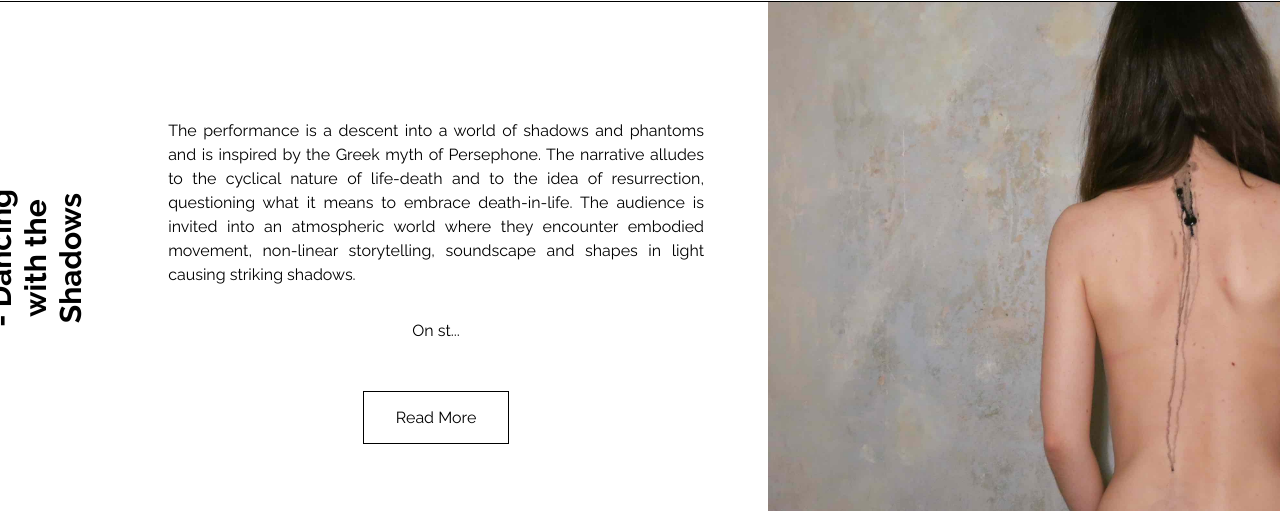
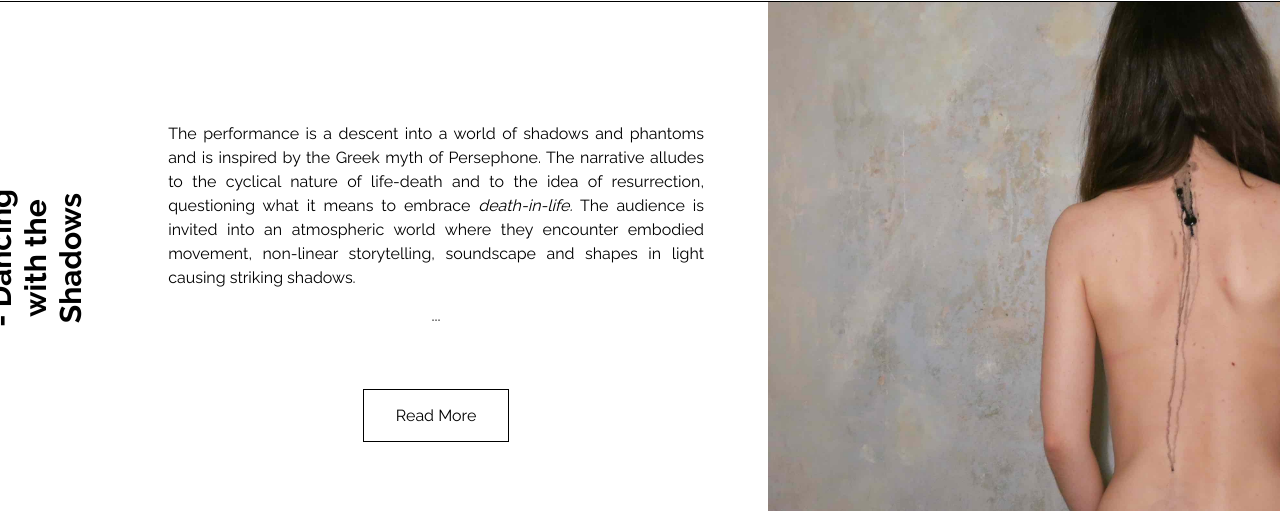
Before and after one commit to matteocarpi/julia, a Jekyll site: the page built from projects.md, in a window 1280 px wide and 900 px high, scrolled down 305 px, cut to the strip 139-650 px from the top of the window. Built offline with Jekyll 4.4.1, drawn with Linux system fonts in a browser that asks for light colours.

Commit message:
one italic

```diff
--- a/_posts/2019-03-04-persephone-dancing-with-the-shadows.markdown
+++ b/_posts/2019-03-04-persephone-dancing-with-the-shadows.markdown
@@ -3,7 +3,7 @@
 title: Persephone - Dancing with the Shadows
 current: true
 description: |-
-  The performance is a descent into a world of shadows and phantoms and is inspired by the Greek myth of Persephone. The narrative alludes to the cyclical nature of life-death and to the idea of resurrection, questioning what it means to embrace death-in-life. The audience is invited into an atmospheric world where they encounter embodied movement, non-linear storytelling, soundscape and shapes in light causing striking shadows.
+  The performance is a descent into a world of shadows and phantoms and is inspired by the Greek myth of Persephone. The narrative alludes to the cyclical nature of life-death and to the idea of resurrection, questioning what it means to embrace _death-in-life._ The audience is invited into an atmospheric world where they encounter embodied movement, non-linear storytelling, soundscape and shapes in light causing striking shadows.
 
   On stage there are five rectangular wooden frames. Covered in cloth they show shadowed shapes, consequently acting as a backdrop to the projected media of ink in water. They are the stage set and stage partners whilst being objects. The Boxes can be moved throughout the play creating images and sceneries. The performers move with, through and in them.
 permalink: "/:title"
```
